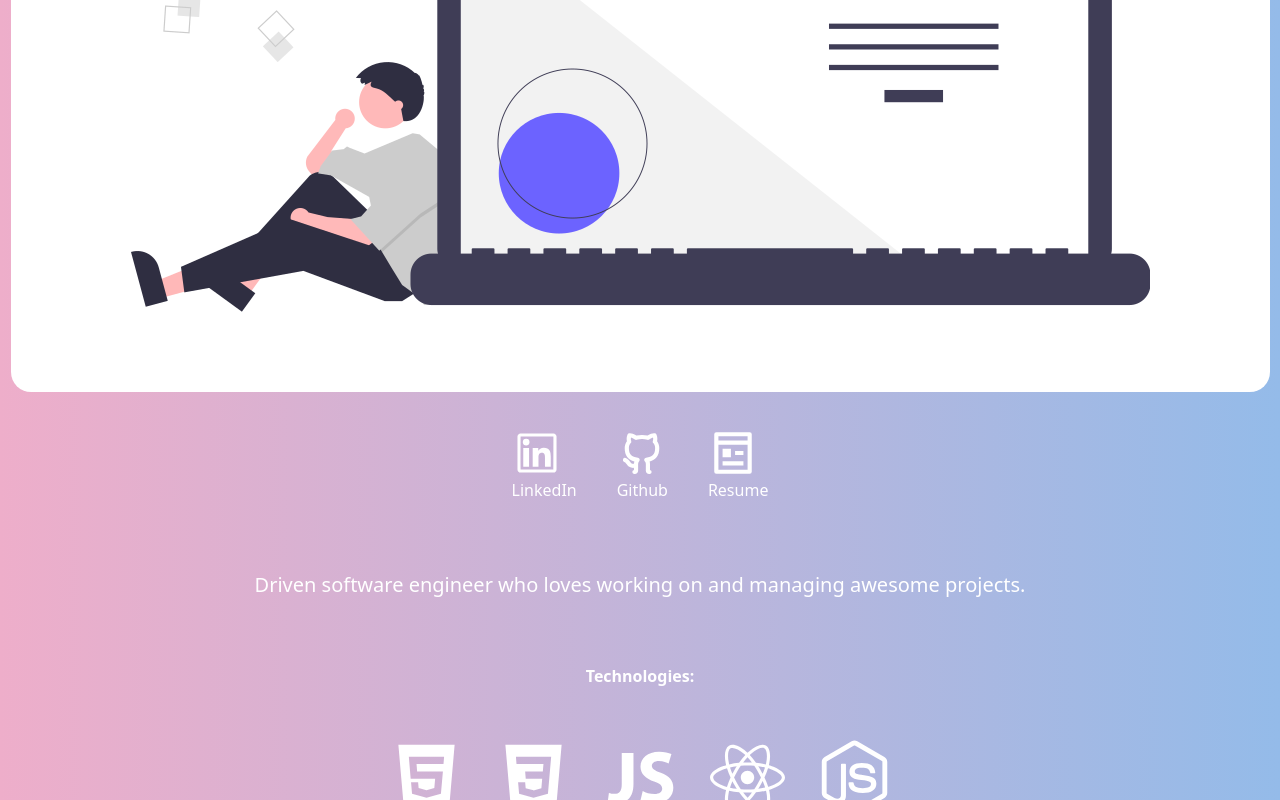
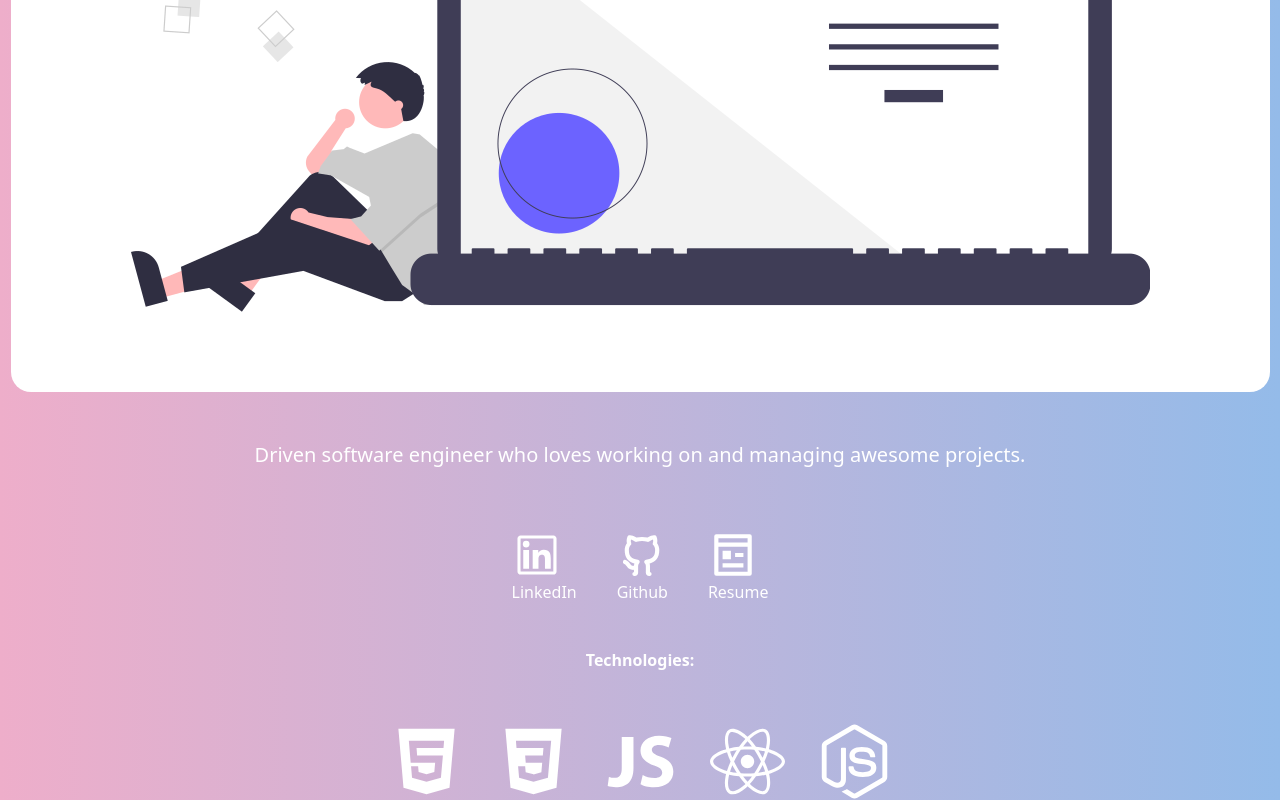
Before and after one commit to bejolo018/portfolio_page, a React (Create React App) app in the folder portfolio/: page / in a window 1280 px wide. Shown: the part 358-1158 px from the top of the page. Built offline with nearby package versions, Linux system fonts and the light colour scheme.

Commit message:
rearranged about me page

```diff
--- a/portfolio/src/Components/AboutMe.js
+++ b/portfolio/src/Components/AboutMe.js
@@ -9,19 +9,15 @@ function AboutMe() {
         <div>
             <img src={me} alt='me' className="m-auto sm:max-w-xsm mb-4 mt-12" style={{borderRadius: '20px'}}/>
 
+            <div className="mt-12 mb-10 text-xl" style={{color: 'white'}}>
+            Driven software engineer who loves working on and managing awesome projects.
+            </div>
+
             <div style={{color: 'white'}}>
                 <a className='inline-block m-5' href="https://www.linkedin.com/in/benjaminjohnlopez/"><AiOutlineLinkedin size={50}/> LinkedIn</a>
                 <a className='inline-block m-5' href="https://github.com/bejolo018"><RiGithubLine size={50}/>Github</a>
                 <a className='inline-block m-5' href={Pdf} target="_blank" rel="noopener noreferrer"><RiPagesLine size={50}/>Resume</a>
             </div>
-
-            <div className="mt-12 mb-10 text-xl" style={{color: 'white'}}>
-            Driven software engineer
-            who loves working on
-            and managing awesome
-            projects.
-            </div>
-
         </div>
     )
 }
```
